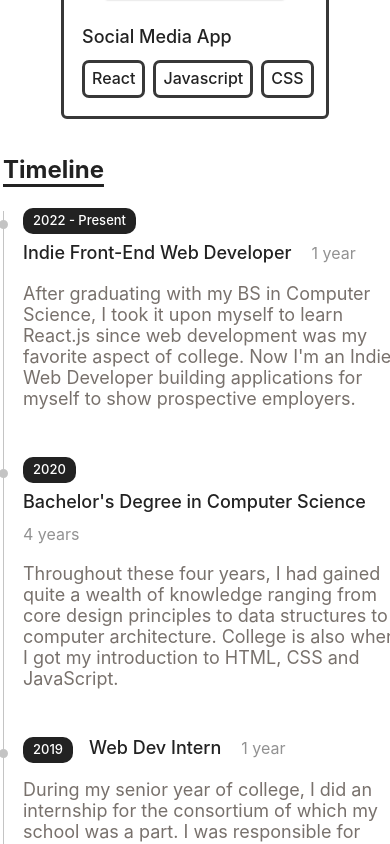
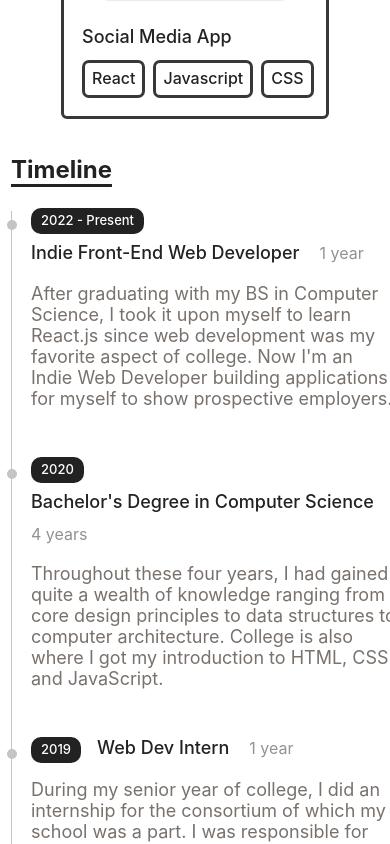
Before and after one commit to npinzon1994/portfolio, a React (Create React App) app: page / in a window 390 px wide. Shown: the part 1120-1964 px from the top of the page. Built offline with nearby package versions, Linux system fonts and the light colour scheme.

Commit message:
made timeline bullet points 1px bigger

```diff
--- a/src/components/Timeline/Timeline.module.css
+++ b/src/components/Timeline/Timeline.module.css
@@ -31,9 +31,9 @@
   }
 }
 
-@media (max-width: 425px) {
+@media (max-width: 594px){
   .container {
-      max-width: 24rem;
+    max-width: 23rem;
   }
 }
 
--- a/src/components/Timeline/TimelineItem.module.css
+++ b/src/components/Timeline/TimelineItem.module.css
@@ -8,8 +8,8 @@
 
 .list-item:before {
     content: "";
-    width: 9px;
-    height: 9px;
+    width: 10px;
+    height: 10px;
     border-radius: 50%;
     position: absolute;
     left: 0;
```
